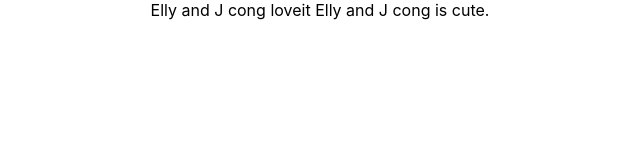
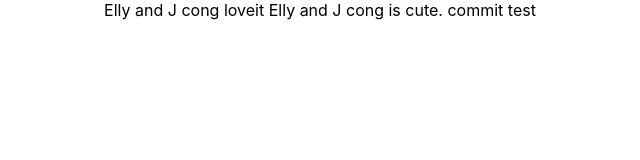
Before and after one commit to SmartCheese/HoTalk, a React (Create React App) app: page / in a window 1280 px wide. Shown: the top 160 px of the page, without its empty margins (320-960 px from the left). Built offline with nearby package versions, Linux system fonts and the light colour scheme.

Commit message:
커밋테스트

```diff
--- a/src/App.js
+++ b/src/App.js
@@ -6,6 +6,7 @@ function App() {
     <div className="App">
       Elly and J cong loveit
       Elly and J cong is cute.
+      commit test
     </div>
   );
 }
```
